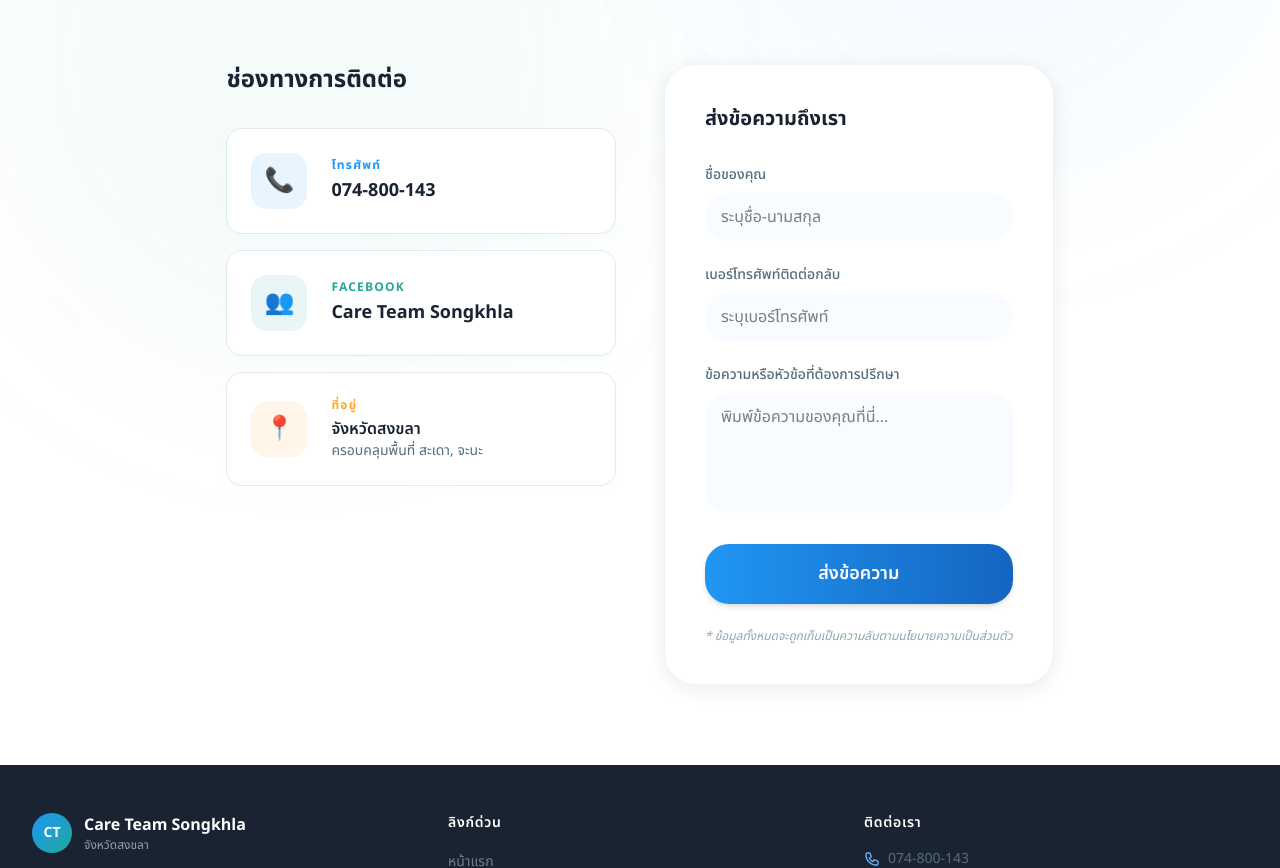
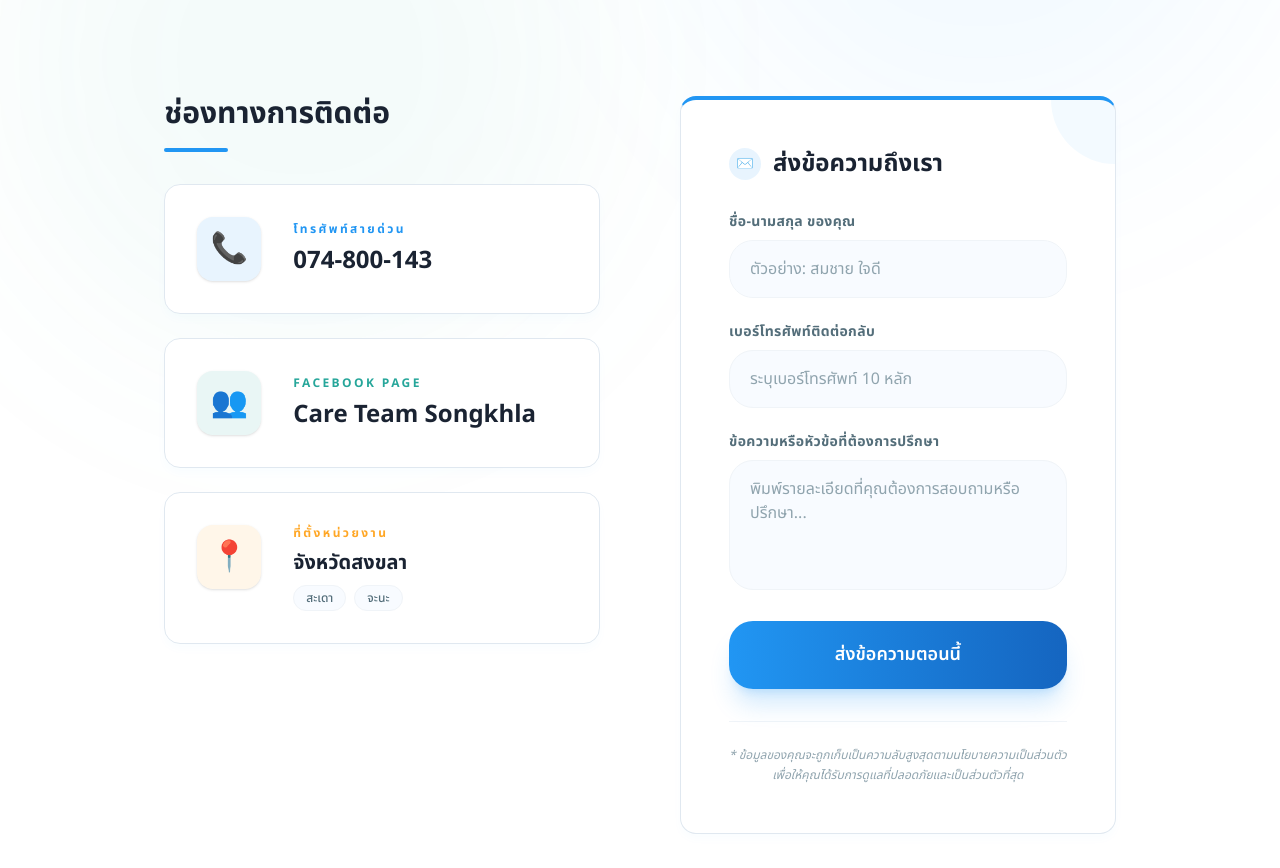
Before and after one commit to danya0365/care-team-nextjs, a Next.js app: page /contact in a window 1280 px wide. Shown: the part 440-1308 px from the top of the page. Built offline with nearby package versions, Linux system fonts and the light colour scheme.

Commit message:
refactor: update ContactView component for improved presentation and functionality.

```diff
--- a/src/presentation/components/contact/ContactView.tsx
+++ b/src/presentation/components/contact/ContactView.tsx
@@ -39,37 +39,38 @@ export function ContactView({ initialViewModel }: ContactViewProps) {
         spacing="large"
       />
 
-      <div className="max-w-7xl mx-auto px-4 sm:px-6 lg:px-8 mt-16">
-        <div className="grid grid-cols-1 lg:grid-cols-2 gap-12 items-start">
+      <div className="max-w-7xl mx-auto px-4 sm:px-6 lg:px-8 mt-16 md:mt-24">
+        <div className="grid grid-cols-1 lg:grid-cols-2 gap-12 lg:gap-20 items-start">
           {/* Contact Info Cards */}
-          <div className="space-y-6">
+          <div className="space-y-8">
             <AnimatedSection direction="left">
-              <h2 className="text-2xl font-bold text-text-primary dark:text-foreground mb-8">
+              <h2 className="text-3xl font-bold text-text-primary dark:text-foreground mb-4">
                 ช่องทางการติดต่อ
               </h2>
+              <div className="w-16 h-1 bg-primary rounded-full mb-8" />
             </AnimatedSection>
 
-            <div className="grid grid-cols-1 sm:grid-cols-2 lg:grid-cols-1 gap-4">
+            <div className="grid grid-cols-1 gap-6">
               <AnimatedSection direction="left" delay={100}>
-                <AnimatedCard className="p-6 flex items-center gap-6">
-                  <div className="w-14 h-14 rounded-2xl bg-primary/10 flex items-center justify-center text-2xl">
+                <AnimatedCard className="p-8 flex items-center gap-8 group hover:border-primary/30 transition-all shadow-elevated">
+                  <div className="w-16 h-16 rounded-2xl bg-primary/10 flex items-center justify-center text-3xl group-hover:bg-primary group-hover:text-white transition-all shadow-sm">
                     📞
                   </div>
                   <div>
-                    <p className="text-xs font-bold text-primary uppercase tracking-widest mb-1">โทรศัพท์</p>
-                    <p className="text-lg font-bold text-text-primary dark:text-foreground">{viewModel.phone}</p>
+                    <p className="text-xs font-black text-primary uppercase tracking-[0.2em] mb-2">โทรศัพท์สายด่วน</p>
+                    <p className="text-2xl font-bold text-text-primary dark:text-foreground group-hover:text-primary transition-colors">{viewModel.phone}</p>
                   </div>
                 </AnimatedCard>
               </AnimatedSection>
 
               <AnimatedSection direction="left" delay={200}>
-                <AnimatedCard className="p-6 flex items-center gap-6">
-                  <div className="w-14 h-14 rounded-2xl bg-accent/10 flex items-center justify-center text-2xl">
+                <AnimatedCard className="p-8 flex items-center gap-8 group hover:border-accent/30 transition-all shadow-elevated">
+                  <div className="w-16 h-16 rounded-2xl bg-accent/10 flex items-center justify-center text-3xl group-hover:bg-accent group-hover:text-white transition-all shadow-sm">
                     👥
                   </div>
                   <div>
-                    <p className="text-xs font-bold text-accent uppercase tracking-widest mb-1">Facebook</p>
-                    <a href={viewModel.facebookUrl} target="_blank" rel="noopener noreferrer" className="text-lg font-bold text-text-primary dark:text-foreground hover:text-primary transition-colors">
+                    <p className="text-xs font-black text-accent uppercase tracking-[0.2em] mb-2">Facebook Page</p>
+                    <a href={viewModel.facebookUrl} target="_blank" rel="noopener noreferrer" className="text-2xl font-bold text-text-primary dark:text-foreground hover:text-accent transition-colors">
                       {viewModel.facebook}
                     </a>
                   </div>
@@ -77,50 +78,62 @@ export function ContactView({ initialViewModel }: ContactViewProps) {
               </AnimatedSection>
 
               <AnimatedSection direction="left" delay={300}>
-                <AnimatedCard className="p-6 flex items-center gap-6">
-                  <div className="w-14 h-14 rounded-2xl bg-warning/10 flex items-center justify-center text-2xl">
+                <AnimatedCard className="p-8 flex items-start gap-8 group hover:border-warning/30 transition-all shadow-elevated">
+                  <div className="w-16 h-16 rounded-2xl bg-warning/10 flex items-center justify-center text-3xl group-hover:bg-warning group-hover:text-white transition-all shadow-sm flex-shrink-0">
                     📍
                   </div>
                   <div>
-                    <p className="text-xs font-bold text-warning uppercase tracking-widest mb-1">ที่อยู่</p>
-                    <p className="text-base font-semibold text-text-primary dark:text-foreground">{viewModel.location}</p>
-                    <p className="text-sm text-text-secondary dark:text-text-muted">ครอบคลุมพื้นที่ {viewModel.areas.join(', ')}</p>
+                    <p className="text-xs font-black text-warning uppercase tracking-[0.2em] mb-2">ที่ตั้งหน่วยงาน</p>
+                    <p className="text-xl font-bold text-text-primary dark:text-foreground mb-2">{viewModel.location}</p>
+                    <div className="flex flex-wrap gap-2">
+                       {viewModel.areas.map(area => (
+                         <span key={area} className="px-3 py-1 bg-surface-elevated dark:bg-primary-dark/20 text-text-secondary dark:text-text-muted text-xs rounded-lg border border-border-light dark:border-card-border font-medium">
+                           {area}
+                         </span>
+                       ))}
+                    </div>
                   </div>
                 </AnimatedCard>
               </AnimatedSection>
             </div>
           </div>
 
-          {/* Contact Form / Placeholder */}
+          {/* Contact Form */}
           <AnimatedSection direction="right" delay={200}>
-            <div className="bg-white dark:bg-card-bg p-8 md:p-10 rounded-[2rem] shadow-elevated border border-border-light dark:border-card-border">
-              <h3 className="text-xl font-bold mb-8 text-text-primary dark:text-foreground">
+            <AnimatedCard className="p-8 md:p-12 relative overflow-hidden shadow-elevated border-t-4 border-t-primary">
+              <div className="absolute top-0 right-0 w-32 h-32 bg-primary/5 rounded-full -translate-y-1/2 translate-x-1/2" />
+
+              <h3 className="text-2xl font-bold mb-8 text-text-primary dark:text-foreground flex items-center gap-3">
+                <span className="w-8 h-8 rounded-lg bg-primary/10 flex items-center justify-center text-sm">✉️</span>
                 ส่งข้อความถึงเรา
               </h3>
 
-              <div className="space-y-6">
+              <div className="space-y-6 relative z-10">
                  <div>
-                  <label className="block text-sm font-medium text-text-secondary dark:text-text-muted mb-2">ชื่อของคุณ</label>
-                  <input type="text" className="w-full px-4 py-3 rounded-xl bg-surface-elevated dark:bg-primary-dark/10 border-none focus-ring" placeholder="ระบุชื่อ-นามสกุล" />
+                  <label className="block text-sm font-bold text-text-secondary dark:text-text-muted mb-2 tracking-wide">ชื่อ-นามสกุล ของคุณ</label>
+                  <input type="text" className="w-full px-5 py-4 rounded-xl bg-surface-elevated dark:bg-primary-dark/20 border border-border-light dark:border-card-border focus:ring-2 focus:ring-primary/20 focus:border-primary outline-none transition-all placeholder:text-text-muted" placeholder="ตัวอย่าง: สมชาย ใจดี" />
                 </div>
                 <div>
-                  <label className="block text-sm font-medium text-text-secondary dark:text-text-muted mb-2">เบอร์โทรศัพท์ติดต่อกลับ</label>
-                  <input type="tel" className="w-full px-4 py-3 rounded-xl bg-surface-elevated dark:bg-primary-dark/10 border-none focus-ring" placeholder="ระบุเบอร์โทรศัพท์" />
+                  <label className="block text-sm font-bold text-text-secondary dark:text-text-muted mb-2 tracking-wide">เบอร์โทรศัพท์ติดต่อกลับ</label>
+                  <input type="tel" className="w-full px-5 py-4 rounded-xl bg-surface-elevated dark:bg-primary-dark/20 border border-border-light dark:border-card-border focus:ring-2 focus:ring-primary/20 focus:border-primary outline-none transition-all placeholder:text-text-muted" placeholder="ระบุเบอร์โทรศัพท์ 10 หลัก" />
                 </div>
                 <div>
-                  <label className="block text-sm font-medium text-text-secondary dark:text-text-muted mb-2">ข้อความหรือหัวข้อที่ต้องการปรึกษา</label>
-                  <textarea rows={4} className="w-full px-4 py-3 rounded-xl bg-surface-elevated dark:bg-primary-dark/10 border-none focus-ring resize-none" placeholder="พิมพ์ข้อความของคุณที่นี่..." />
+                  <label className="block text-sm font-bold text-text-secondary dark:text-text-muted mb-2 tracking-wide">ข้อความหรือหัวข้อที่ต้องการปรึกษา</label>
+                  <textarea rows={4} className="w-full px-5 py-4 rounded-xl bg-surface-elevated dark:bg-primary-dark/20 border border-border-light dark:border-card-border focus:ring-2 focus:ring-primary/20 focus:border-primary outline-none transition-all resize-none placeholder:text-text-muted" placeholder="พิมพ์รายละเอียดที่คุณต้องการสอบถามหรือปรึกษา..." />
                 </div>
 
-                <AnimatedButton variant="primary" size="lg" className="w-full shadow-lg">
-                  ส่งข้อความ
+                <AnimatedButton variant="primary" size="lg" className="w-full py-5 text-lg font-bold shadow-xl shadow-primary/20 group">
+                  <span className="group-hover:translate-x-1 transition-transform">ส่งข้อความตอนนี้</span>
                 </AnimatedButton>
               </div>
 
-              <p className="text-center text-xs text-text-muted mt-6 italic">
-                * ข้อมูลทั้งหมดจะถูกเก็บเป็นความลับตามนโยบายความเป็นส่วนตัว
-              </p>
-            </div>
+              <div className="mt-8 pt-6 border-t border-border-light dark:border-card-border">
+                <p className="text-center text-xs text-text-muted leading-relaxed italic">
+                  * ข้อมูลของคุณจะถูกเก็บเป็นความลับสูงสุดตามนโยบายความเป็นส่วนตัว <br className="hidden md:block"/>
+                  เพื่อให้คุณได้รับการดูแลที่ปลอดภัยและเป็นส่วนตัวที่สุด
+                </p>
+              </div>
+            </AnimatedCard>
           </AnimatedSection>
         </div>
       </div>
```
